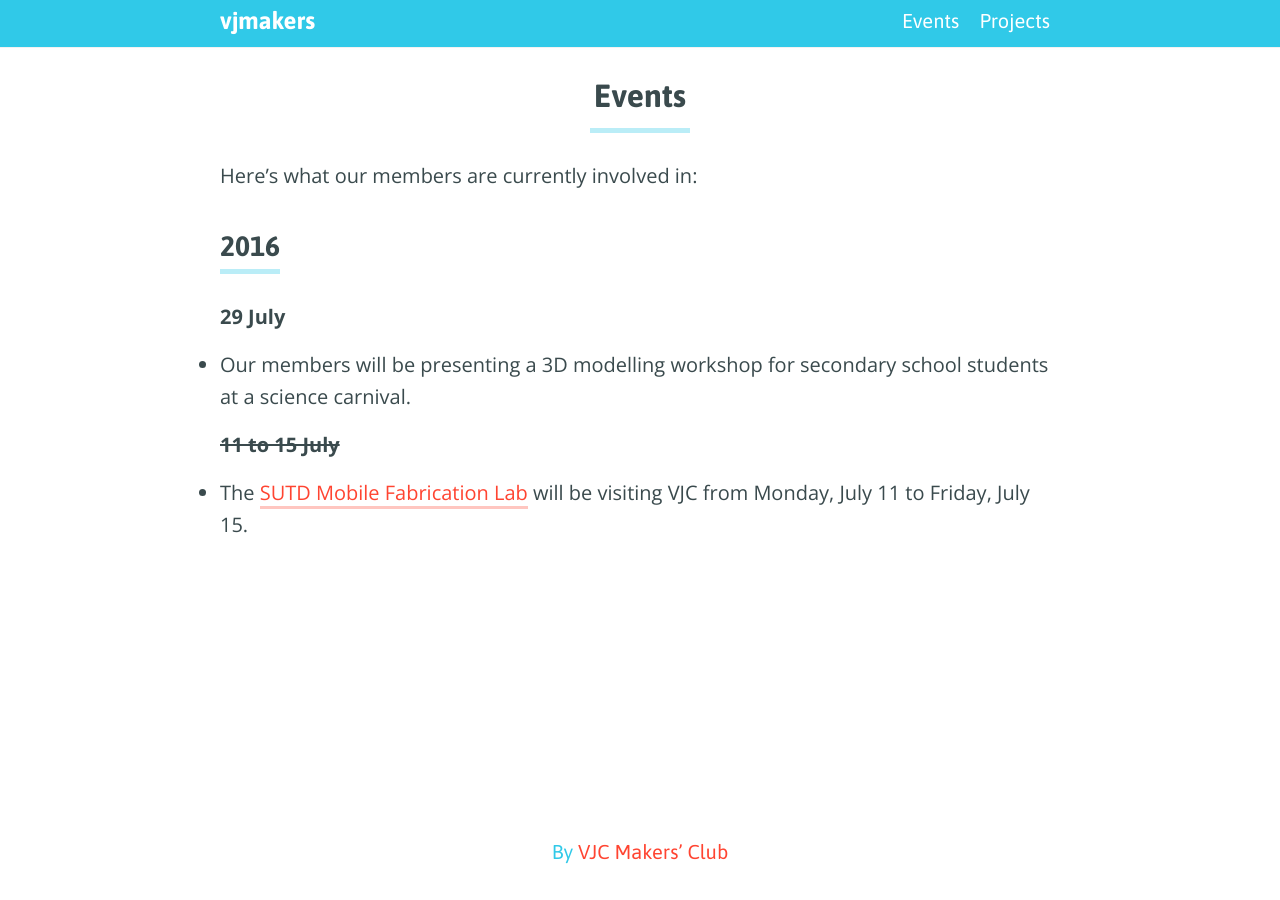
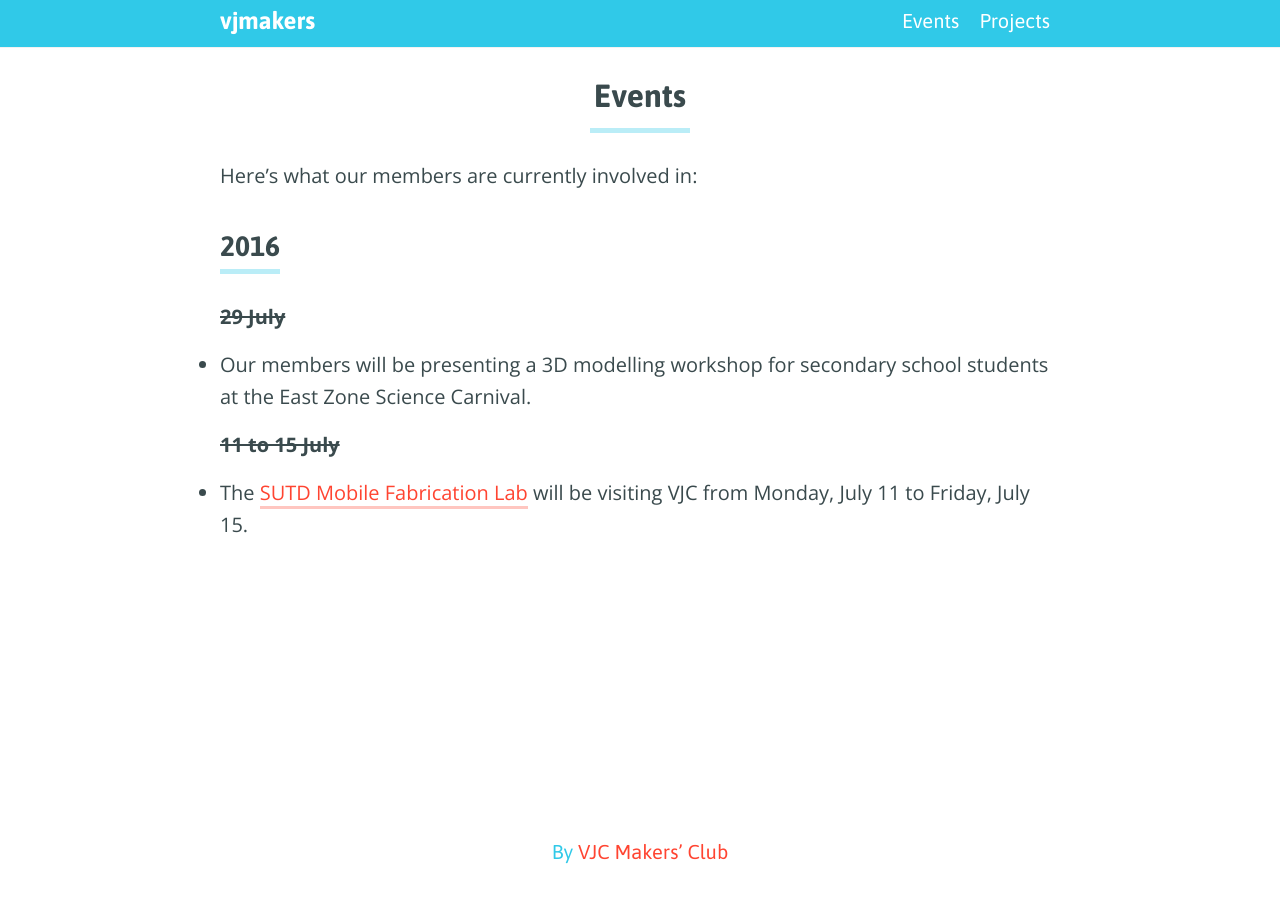
Before and after one commit to vjmakers/vjmakers.github.io, a Jekyll site: the page built from events/index.md, in a window 1280 px wide. Built offline with Jekyll 4.4.1, drawn with Linux system fonts in a browser that asks for light colours.

Commit message:
Update index.md

```diff
--- a/events/index.md
+++ b/events/index.md
@@ -8,9 +8,9 @@ Here’s what our members are currently involved in:
 
 ## 2016
 
-<span class="date date--upcoming">29 July</span>
+<span class="date">29 July</span>
 
-- Our members will be presenting a 3D modelling workshop for secondary school students at a science carnival.
+- Our members will be presenting a 3D modelling workshop for secondary school students at the East Zone Science Carnival.
 
 <span class="date">11 to 15 July</span>
 
```
